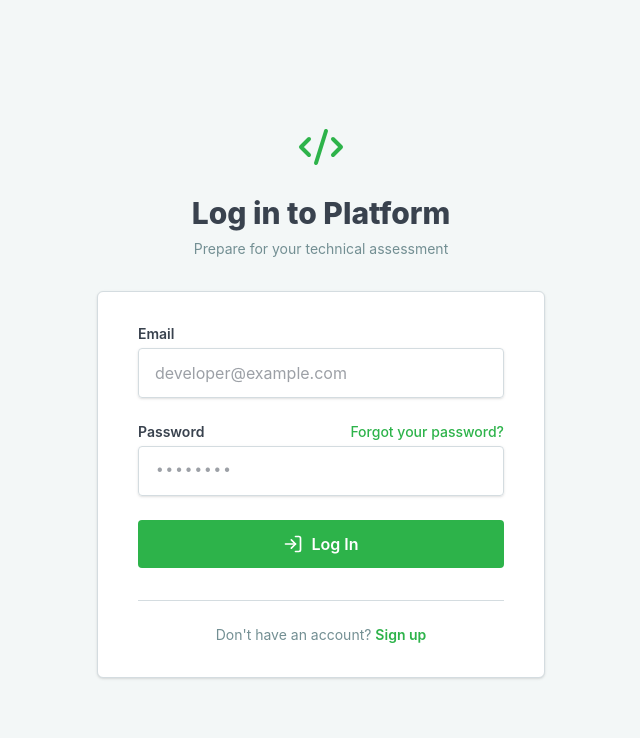
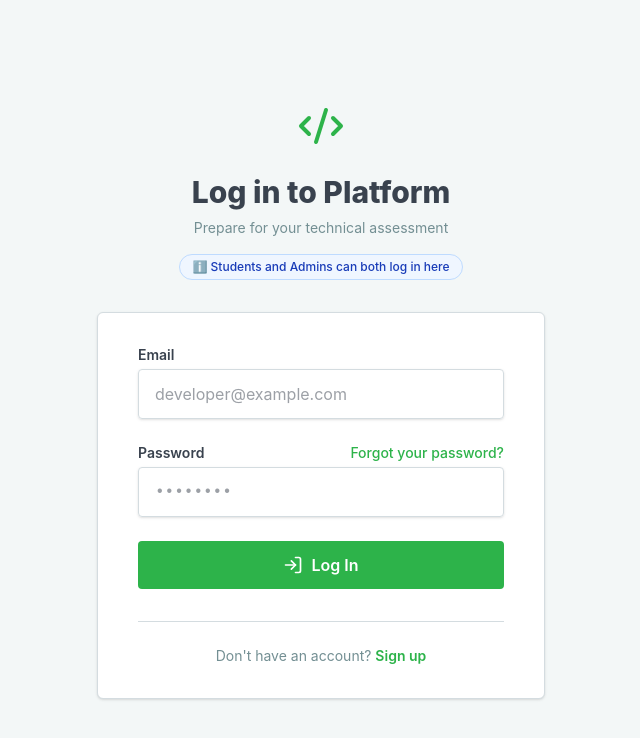
Before and after one commit to PRANAYGOUR/quiz-assessment-platform, a React app in the folder frontend/: page /login in a window 1280 px wide. Shown: the top 738 px of the page, without its empty margins (319-959 px from the left). Built offline with nearby package versions, Linux system fonts and the light colour scheme; no server answers; the HTML template or start-up script is replaced by a standard one.

Commit message:
feat: add unified login note to login page

```diff
--- a/frontend/src/pages/Login.jsx
+++ b/frontend/src/pages/Login.jsx
@@ -41,6 +41,9 @@ export default function Login() {
           <p className="mt-2 text-sm text-[#738f93]">
             Prepare for your technical assessment
           </p>
+          <div className="mt-4 inline-block bg-blue-50 text-blue-800 px-3 py-1 rounded-full text-xs font-medium border border-blue-200">
+            ℹ️ Students and Admins can both log in here
+          </div>
         </div>
 
         <div className="bg-white py-8 px-10 shadow-sm border border-[var(--color-hr-border)] rounded-md">
```
